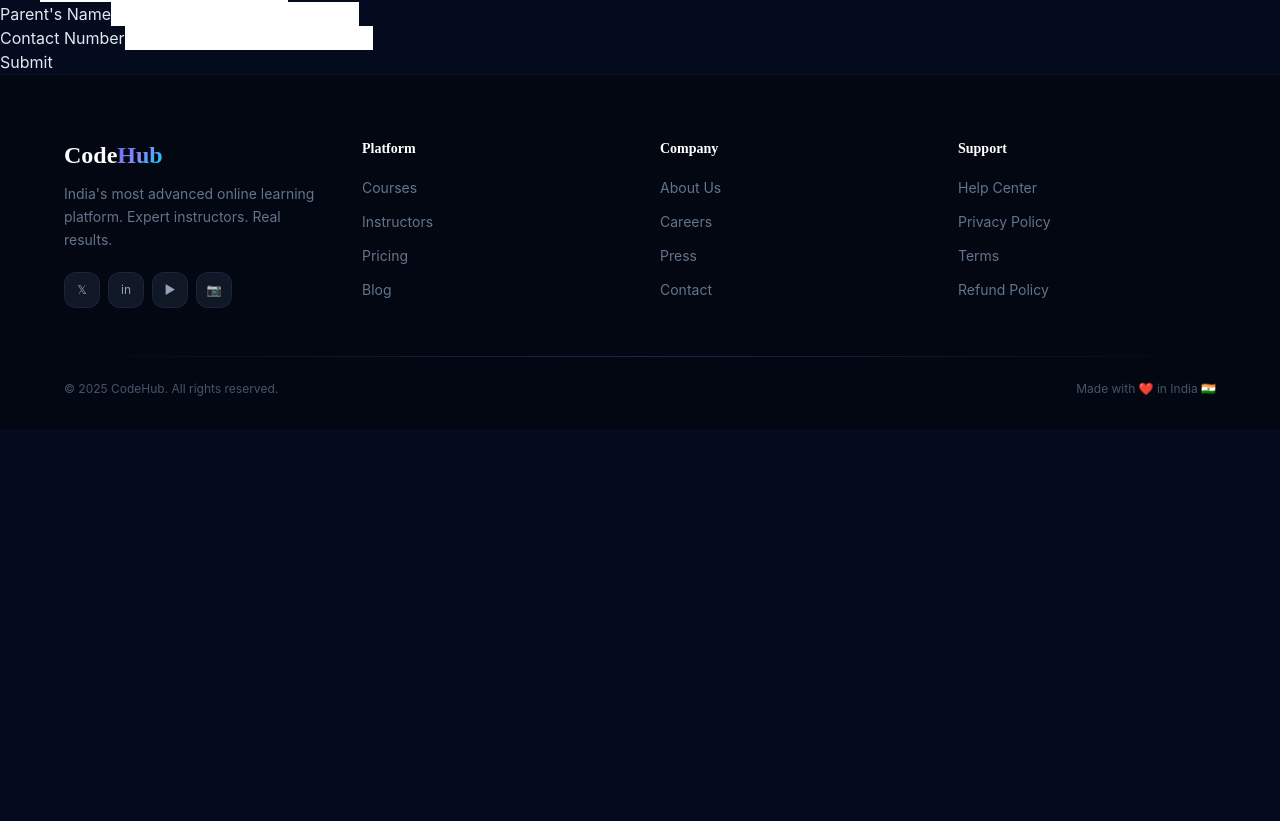
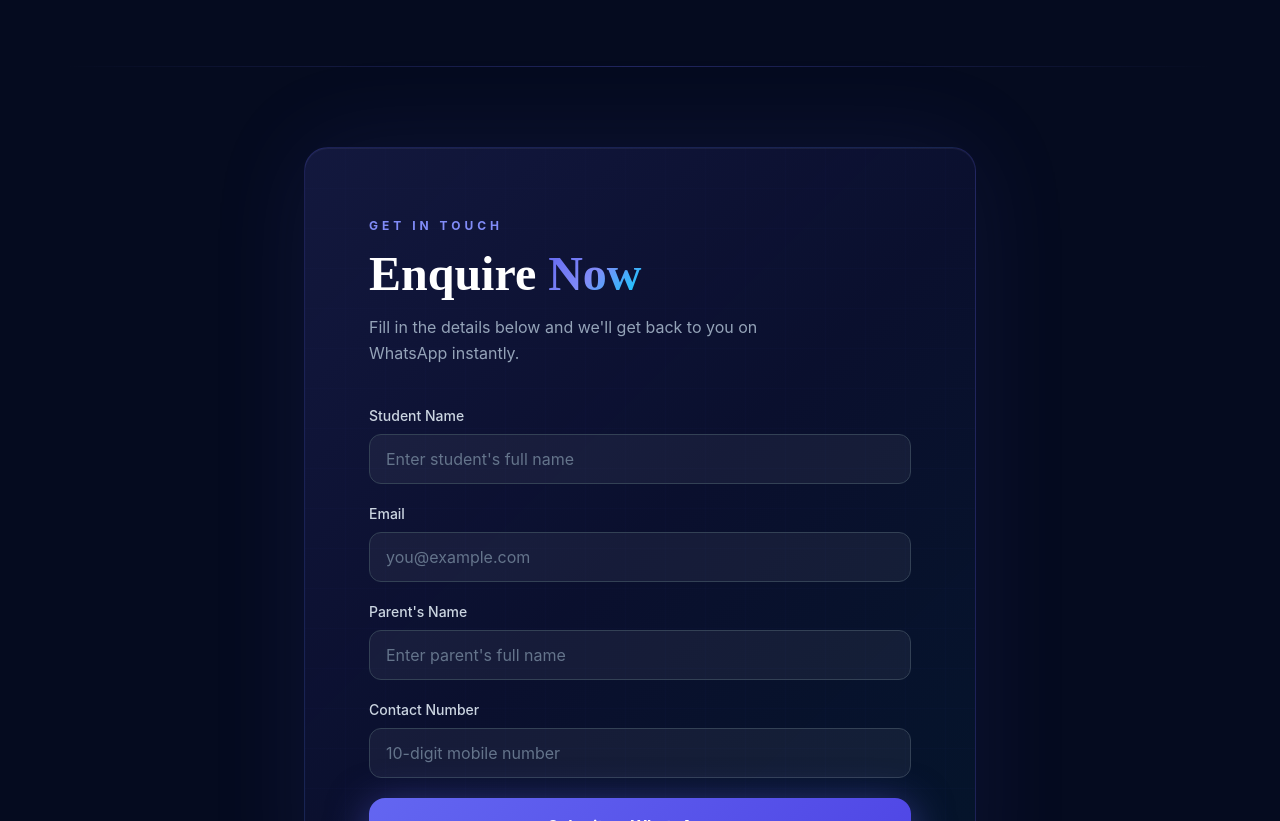
Before and after one commit to lokesh0004/UYGW_UPDATED-1, a Next.js app: page / in a window 1280 px wide. Shown: the part 6239-7060 px from the top of the page. Before the commit the page ends 6668 px from the top, so only its background shows below. Built offline with nearby package versions, Linux system fonts and the light colour scheme.

Commit message:
Refactor ContactForm with updated layout and styles

```diff
--- a/components/ContactForm.tsx
+++ b/components/ContactForm.tsx
@@ -24,7 +24,7 @@
   const handleSubmit = (e: FormEvent<HTMLFormElement>) => {
     e.preventDefault();
 
-    const whatsappNumber = "919910488350"; // apna number daalo
+    const whatsappNumber = "919910488350";
 
     const message = `New Enquiry:%0AStudent Name: ${formData.studentName}%0AEmail: ${formData.email}%0AParent Name: ${formData.parentName}%0AContact No: ${formData.contactNo}`;
 
@@ -33,29 +33,120 @@
     window.open(whatsappURL, "_blank");
   };
 
+  const inputClass =
+    "w-full bg-white/5 border border-slate-700 rounded-xl px-4 py-3 text-white placeholder-slate-500 focus:outline-none focus:border-indigo-400 focus:ring-1 focus:ring-indigo-400 transition-all duration-300";
+
   return (
-    <form onSubmit={handleSubmit} className="contact-form">
-      <div className="form-group">
-        <label htmlFor="studentName">Student Name</label>
-        <input type="text" id="studentName" name="studentName" value={formData.studentName} onChange={handleChange} required />
+    <section className="px-8 md:px-16 py-28 relative overflow-hidden" style={{ background: "#050B1F" }}>
+      <div className="section-divider mb-20" />
+      <div
+        className="relative max-w-2xl mx-auto rounded-3xl p-10 md:p-16 overflow-hidden"
+        style={{
+          background:
+            "linear-gradient(135deg, rgba(99,102,241,0.15) 0%, rgba(79,70,229,0.08) 50%, rgba(0,212,255,0.05) 100%)",
+          border: "1px solid rgba(99,102,241,0.2)",
+          boxShadow: "0 0 100px rgba(99,102,241,0.1), inset 0 1px 0 rgba(255,255,255,0.05)",
+        }}
+      >
+        <div
+          className="absolute inset-0 opacity-20 pointer-events-none rounded-3xl"
+          style={{
+            backgroundImage:
+              "linear-gradient(rgba(99,102,241,0.1) 1px, transparent 1px), linear-gradient(90deg, rgba(99,102,241,0.1) 1px, transparent 1px)",
+            backgroundSize: "40px 40px",
+          }}
+        />
+
+        <div className="relative z-10">
+          <span className="inline-block text-xs font-bold tracking-[4px] uppercase text-indigo-400 mb-4">
+            Get In Touch
+          </span>
+          <h2 className="font-['Clash_Display'] text-3xl md:text-5xl font-bold text-white mb-4 leading-tight">
+            Enquire <span className="text-gradient-indigo">Now</span>
+          </h2>
+          <p className="text-slate-400 text-base mb-10 max-w-md leading-relaxed">
+            Fill in the details below and we'll get back to you on WhatsApp instantly.
+          </p>
+
+          <form onSubmit={handleSubmit} className="space-y-5">
+            <div>
+              <label htmlFor="studentName" className="block text-sm font-medium text-slate-300 mb-2">
+                Student Name
+              </label>
+              <input
+                type="text"
+                id="studentName"
+                name="studentName"
+                value={formData.studentName}
+                onChange={handleChange}
+                required
+                className={inputClass}
+                placeholder="Enter student's full name"
+              />
             </div>
 
-      <div className="form-group">
-        <label htmlFor="email">Email</label>
-        <input type="email" id="email" name="email" value={formData.email} onChange={handleChange} required />
+            <div>
+              <label htmlFor="email" className="block text-sm font-medium text-slate-300 mb-2">
+                Email
+              </label>
+              <input
+                type="email"
+                id="email"
+                name="email"
+                value={formData.email}
+                onChange={handleChange}
+                required
+                className={inputClass}
+                placeholder="you@example.com"
+              />
             </div>
 
-      <div className="form-group">
-        <label htmlFor="parentName">Parent's Name</label>
-        <input type="text" id="parentName" name="parentName" value={formData.parentName} onChange={handleChange} required />
+            <div>
+              <label htmlFor="parentName" className="block text-sm font-medium text-slate-300 mb-2">
+                Parent's Name
+              </label>
+              <input
+                type="text"
+                id="parentName"
+                name="parentName"
+                value={formData.parentName}
+                onChange={handleChange}
+                required
+                className={inputClass}
+                placeholder="Enter parent's full name"
+              />
             </div>
 
-      <div className="form-group">
-        <label htmlFor="contactNo">Contact Number</label>
-        <input type="tel" id="contactNo" name="contactNo" value={formData.contactNo} onChange={handleChange} required />
+            <div>
+              <label htmlFor="contactNo" className="block text-sm font-medium text-slate-300 mb-2">
+                Contact Number
+              </label>
+              <input
+                type="tel"
+                id="contactNo"
+                name="contactNo"
+                value={formData.contactNo}
+                onChange={handleChange}
+                required
+                className={inputClass}
+                placeholder="10-digit mobile number"
+              />
             </div>
 
-      <button type="submit">Submit</button>
+            <button
+              type="submit"
+              className="w-full relative px-10 py-4 rounded-2xl text-white font-bold text-base overflow-hidden group mt-4"
+              style={{
+                background: "linear-gradient(135deg, #6366F1, #4F46E5)",
+                boxShadow: "0 8px 40px rgba(99,102,241,0.5)",
+              }}
+            >
+              <span className="relative z-10">Submit on WhatsApp →</span>
+              <div className="absolute inset-0 bg-gradient-to-r from-cyan-400/20 to-indigo-600/0 translate-x-[-100%] group-hover:translate-x-0 transition-transform duration-500" />
+            </button>
           </form>
+        </div>
+      </div>
+    </section>
   );
 }
```
Lines whose indentation alone changed are shown as unchanged.
